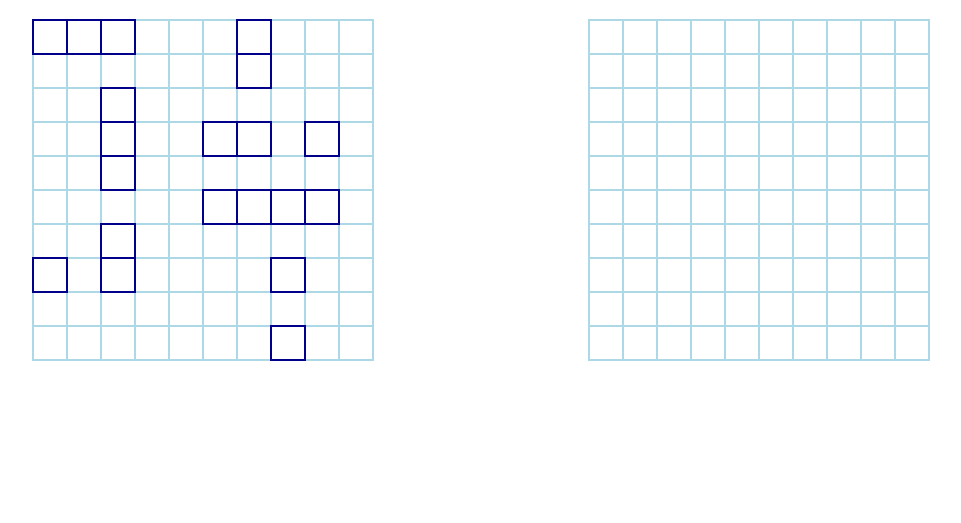
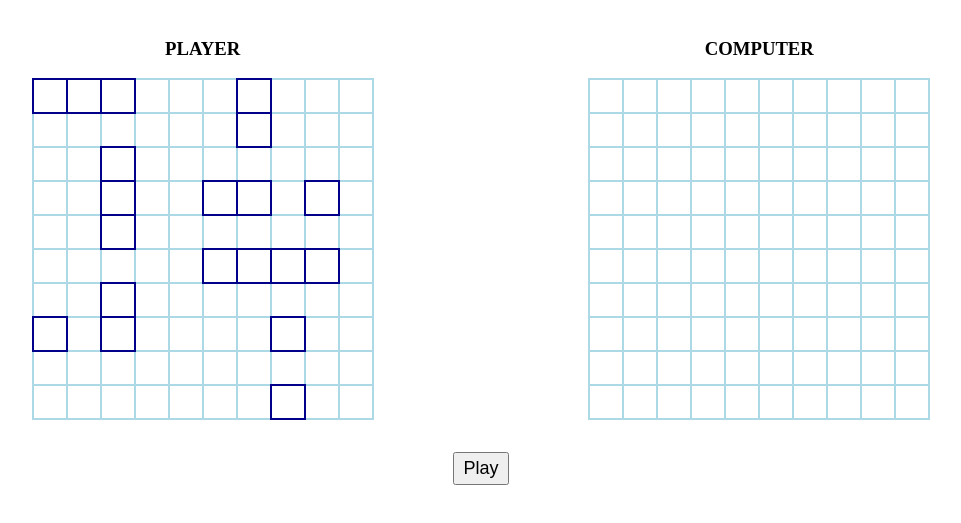
Before and after one commit to kiffoh/battleships, a website built with webpack: page src/index.html in a window 1280 px wide. Shown: the part 61-584 px from the top of the page, without its empty margins (159-1120 px from the left). Built offline with nearby package versions, Linux system fonts and the light colour scheme.

Commit message:
Add start button, player & computer tags

```diff
--- a/src/index.html
+++ b/src/index.html
@@ -10,15 +10,21 @@
     <h1>BATTLESHIPS</h1>
         <div class="grid-containers">
             <div class="player-grid-container" id="playerContainer">
+                <h3>PLAYER</h3>
                 <div class="player-grid" id="playerGrid">
 
                 </div>
             </div>
+
             <div class="computer-grid-container" id="computerContainer">
+                <h3>COMPUTER</h3>
                 <div class="computer-grid" id="computerGrid">
 
                 </div>
             </div>
         </div>
+        <div class="start-button-container">
+            <button type="button" class="start-button">Play</button>
+        </div>
 </body>
 </html>
```
Lines whose indentation alone changed are shown as unchanged.
